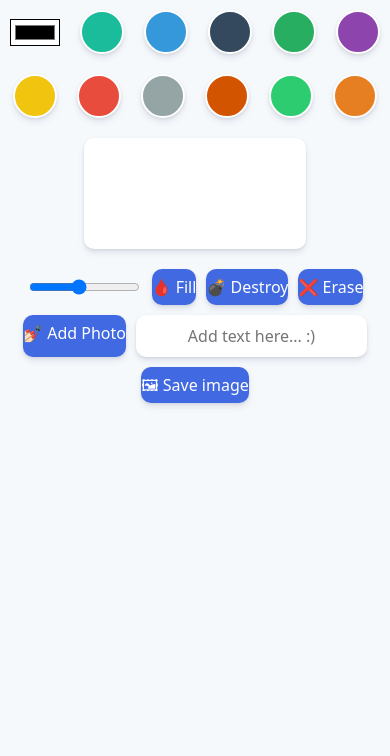
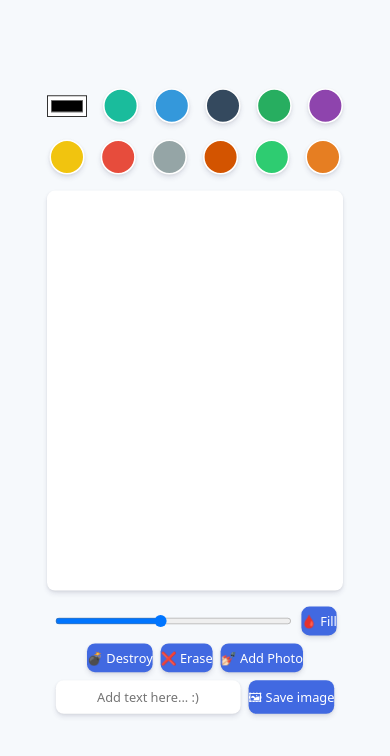
Before and after one commit to Hdyxydhdhf/drawphone, a plain HTML site: page index.html in a window 390 px wide. Drawn offline with Linux system fonts and the light colour scheme.

Commit message:
Add files via upload

```diff
--- a/styles.css
+++ b/styles.css
@@ -82,12 +82,15 @@ input#text {
         flex-direction: column;
         align-items: center;
         padding: 10px;
+        transform: scale(0.8); /* 화면을 축소 */
+        transform-origin: center; /* 축소 기준점을 왼쪽 상단으로 설정 */
     }
 
     canvas {
-        width: 60%;
-        height: auto;
-        max-width: 60%;
+        width: 100%;
+        height: 500px;
+        max-width: 100%;
+        max-height: 100%;
     }
 
     .btns {
@@ -95,10 +98,11 @@ input#text {
         flex-wrap: wrap;
         justify-content: center;
         gap: 10px;
+
     }
 
     .btns input[type="range"] {
-        width: 30%;
+        width: 80%;
     }
 
     .color-options {
```
